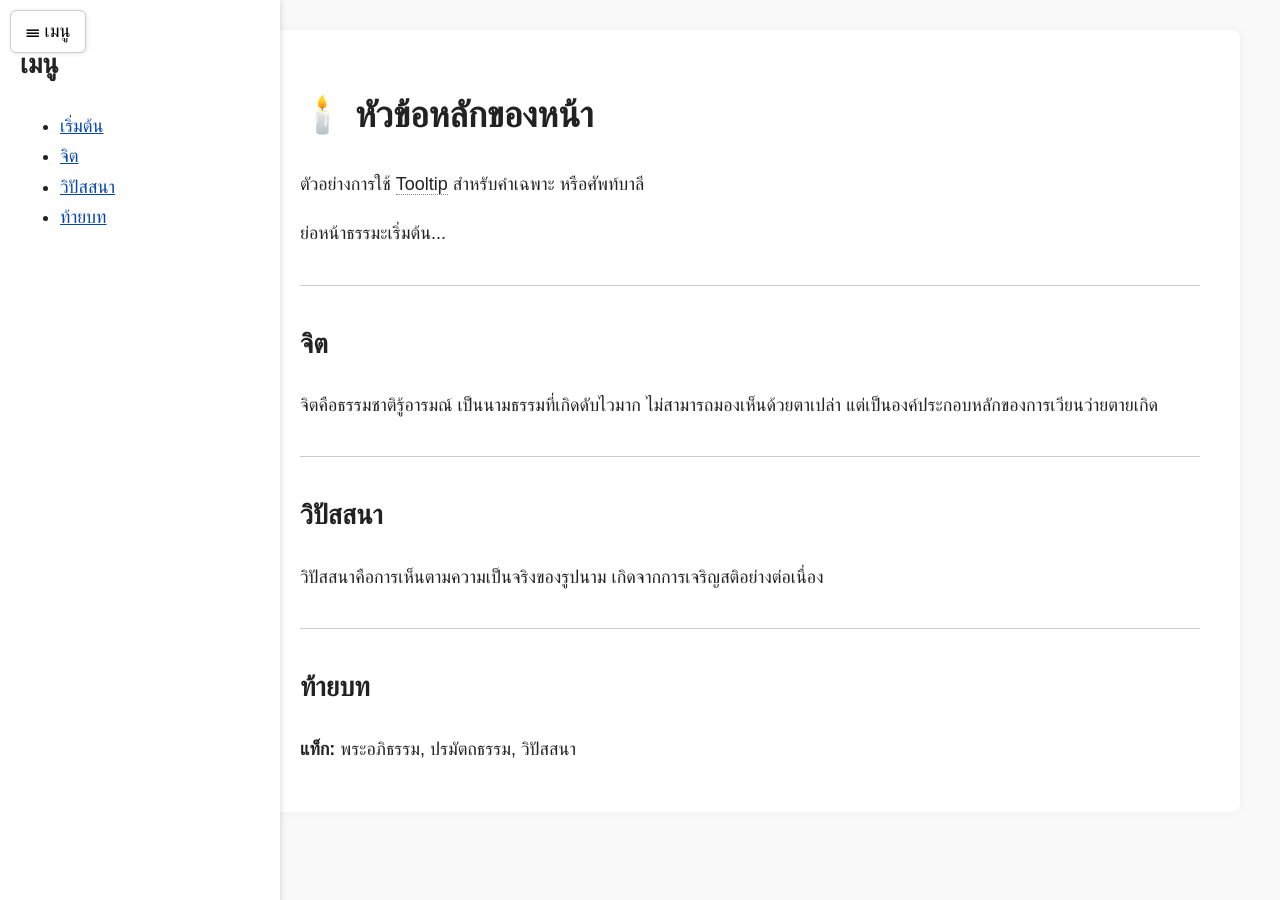
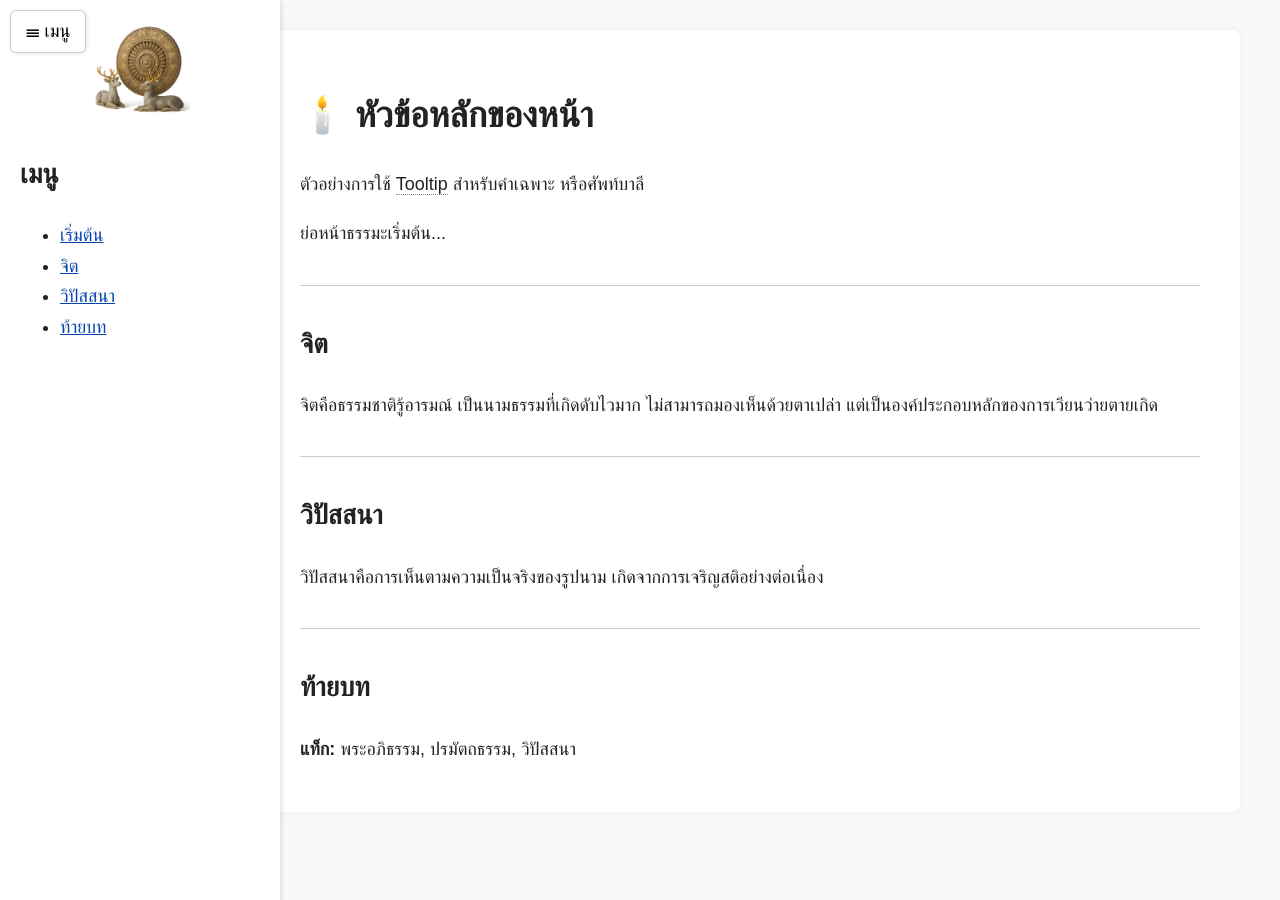
Before and after one commit to dhamsutta/tripitaka, a Jekyll site: the page default.html, which Jekyll copies as it is, in a window 1280 px wide. Built offline with Jekyll 4.4.1, drawn with Linux system fonts in a browser that asks for light colours; some web fonts are replaced; comment, search, counter and statistics services are not loaded.

Commit message:
Update default.html

```diff
--- a/default.html
+++ b/default.html
@@ -142,6 +142,11 @@
   <button class="menu-toggle" onclick="toggleSidebar()">☰ เมนู</button>
 
  <div class="sidebar" id="sidebar">
+  <a href="/" style="display: block; text-align: center; margin-bottom: 20px;">
+    <img src="https://github.com/dhamsutta/tripitaka/blob/main/images/logo.png?raw=true"
+         alt="โลโก้เว็บไซต์"
+         style="max-width: 100px; height: auto;">
+  </a>
   <h2>เมนู</h2>
   <ul>
     <li><a href="#intro">เริ่มต้น</a></li>
```
Lines whose indentation alone changed are shown as unchanged.
